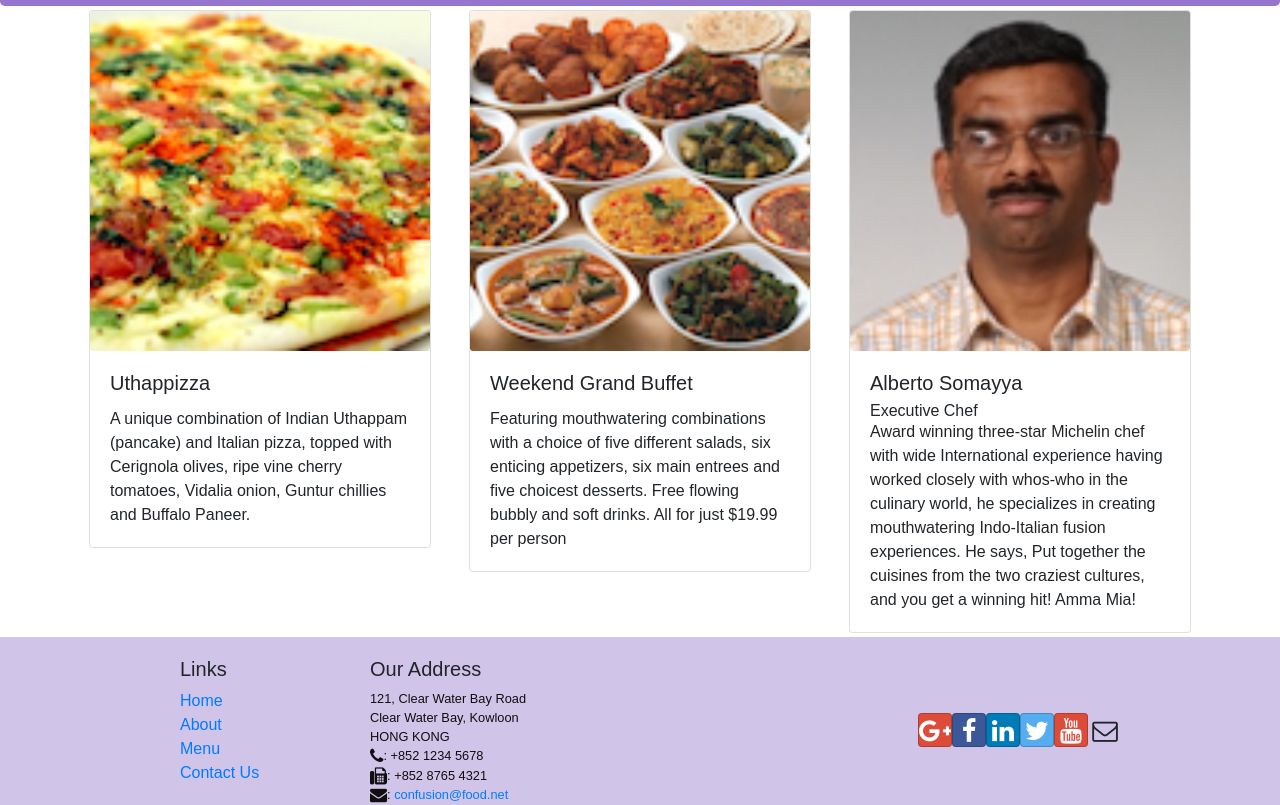
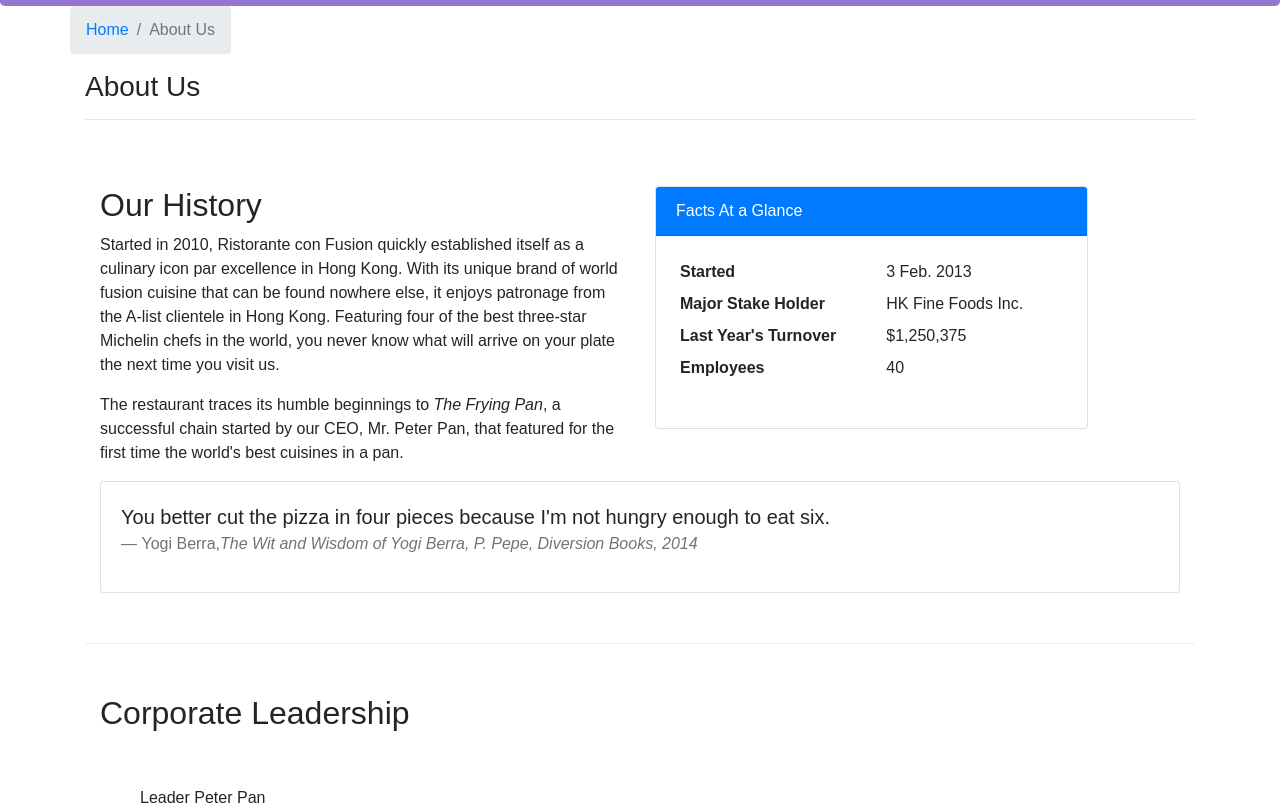
Before and after one commit to pakanyizi/coursera, a React (Create React App) app: page /aboutus in a window 1280 px wide. Before the commit this address led to /home. Shown: the part 336-1141 px from the top of the page. Built offline with nearby package versions, Linux system fonts and the light colour scheme.

Commit message:
started on About Assingment

```diff
--- /dev/null
+++ b/src/components/AboutComponent.js
@@ -0,0 +1,77 @@
+import React from 'react';
+import { Breadcrumb, BreadcrumbItem, Card, CardBody, CardHeader, Media } from 'reactstrap';
+import { Link } from 'react-router-dom';
+
+function About(props) {
+
+    const leaders = props.leaders.map((leader) => {
+        return (
+            <p>Leader {leader.name}</p>
+        );
+    });
+
+    return(
+        <div className="container">
+            <div className="row">
+                <Breadcrumb>
+                    <BreadcrumbItem><Link to="/home">Home</Link></BreadcrumbItem>
+                    <BreadcrumbItem active>About Us</BreadcrumbItem>
+                </Breadcrumb>
+                <div className="col-12">
+                    <h3>About Us</h3>
+                    <hr />
+                </div>
+            </div>
+            <div className="row row-content">
+                <div className="col-12 col-md-6">
+                    <h2>Our History</h2>
+                    <p>Started in 2010, Ristorante con Fusion quickly established itself as a culinary icon par excellence in Hong Kong. With its unique brand of world fusion cuisine that can be found nowhere else, it enjoys patronage from the A-list clientele in Hong Kong.  Featuring four of the best three-star Michelin chefs in the world, you never know what will arrive on your plate the next time you visit us.</p>
+                    <p>The restaurant traces its humble beginnings to <em>The Frying Pan</em>, a successful chain started by our CEO, Mr. Peter Pan, that featured for the first time the world's best cuisines in a pan.</p>
+                </div>
+                <div className="col-12 col-md-5">
+                    <Card>
+                        <CardHeader className="bg-primary text-white">Facts At a Glance</CardHeader>
+                        <CardBody>
+                            <dl className="row p-1">
+                                <dt className="col-6">Started</dt>
+                                <dd className="col-6">3 Feb. 2013</dd>
+                                <dt className="col-6">Major Stake Holder</dt>
+                                <dd className="col-6">HK Fine Foods Inc.</dd>
+                                <dt className="col-6">Last Year's Turnover</dt>
+                                <dd className="col-6">$1,250,375</dd>
+                                <dt className="col-6">Employees</dt>
+                                <dd className="col-6">40</dd>
+                            </dl>
+                        </CardBody>
+                    </Card>
+                </div>
+                <div className="col-12">
+                    <Card>
+                        <CardBody className="bg-faded">
+                            <blockquote className="blockquote">
+                                <p className="mb-0">You better cut the pizza in four pieces because
+                                    I'm not hungry enough to eat six.</p>
+                                <footer className="blockquote-footer">Yogi Berra,
+                                <cite title="Source Title">The Wit and Wisdom of Yogi Berra,
+                                    P. Pepe, Diversion Books, 2014</cite>
+                                </footer>
+                            </blockquote>
+                        </CardBody>
+                    </Card>
+                </div>
+            </div>
+            <div className="row row-content">
+                <div className="col-12">
+                    <h2>Corporate Leadership</h2>
+                </div>
+                <div className="col-12">
+                    <Media list>
+                        {leaders}
+                    </Media>
+                </div>
+            </div>
+        </div>
+    );
+}
+
+export default About;
--- a/src/components/ContactComponent.js
+++ b/src/components/ContactComponent.js
@@ -1,8 +1,20 @@
 import React from 'react';
+import {  Breadcrumb,BreadcrumbItem} from "reactstrap";
+import {Link} from 'react-router-dom'
 
 function Contact(props) {
     return(
         <div className="container">
+        <div className="row">
+                <Breadcrumb>
+                    <BreadcrumbItem><Link to="/home">Home</Link></BreadcrumbItem>
+                    <BreadcrumbItem active>Contact Us</BreadcrumbItem>
+                </Breadcrumb>
+                <div className="col-12">
+                    <h3>Contact Us</h3>
+                    <hr />
+                </div>
+            </div>
             <div className="row row-content">
                 <div className="col-12">
                 <h3>Location Information</h3>
--- a/src/components/DishdetailComponent.js
+++ b/src/components/DishdetailComponent.js
@@ -1,10 +1,11 @@
 import React from 'react'
 import { Card, CardImg,  CardText, CardBody,
-    CardTitle } from 'reactstrap';
+    CardTitle, Breadcrumb, BreadcrumbItem } from 'reactstrap';
+import {Link} from 'react-router-dom'
 
-const RenderDish = ({dish}) => {
-    if (dish!= null)
+function RenderDish({dish}) {
             return(
+                <div className="col-12 col-md-5 m-1">
                 <Card>
                     <CardImg top src={dish.image} alt={dish.name} />
                     <CardBody>
@@ -13,22 +14,26 @@
                       </CardText>
                     </CardBody>
                 </Card>
-            );
-        else
+                </div>
+            ) }
+
+const RenderComments = ({comments}) => {
+    if (comments!= null)
             return(
-                <div></div>
-            );
-}
-
-const RenderComments = ({comment}) => {
-    if (comment!= null)
-            return(
+                <div className="col-12 col-md-5
+                m-1">
+                <h4>Comments</h4>
                 <ul className='list-unstyled'>
-                     {comment.comments.map((comment)=> <li key={comment.id}>{comment.comment} <br></br>
-            <p>--{comment.author} {new Intl.DateTimeFormat('en-US', { year: 'numeric', month: 'short', day: '2-digit'}).format(new Date(Date.parse(comment.date)))}</p>
-            </li>)}
-
-                </ul>
+                     {comments.map((comment)=> {
+                         return (
+                            <li key={comment.id}>
+                             <p>{comment.comment} </p><br></br>
+                            <p>--{comment.author} {new Intl.DateTimeFormat('en-US', { year: 'numeric', month: 'short', day: '2-digit'}).format(new Date(Date.parse(comment.date)))}</p>
+                            </li>)
+                       }
+                         )}
+                         </ul>
+            </div>
             );
         else
             return(
@@ -38,29 +43,33 @@
 
 
 
-
-
-
-
-const DishdetailComponent = (props) => {
-
-    console.log(props.comments)
+const DishDetail = (props) => {
+ if (props.dish !=null)
     return (
         <div className="container">
+        <div className="row">
+        {console.log(props)}
+                <Breadcrumb>
+                    <BreadcrumbItem><Link to="/menu">Menu</Link></BreadcrumbItem>
+                    <BreadcrumbItem active>{props.dish[0].name}</BreadcrumbItem>
+                </Breadcrumb>
+                <div className="col-12">
+                    <h3>{props.dish[0].name}</h3>
+                    <hr />
+                </div>
+            </div>
         <div className='row'>
-         <div  className="col-12 col-md-5 m-1 food-detail">
-         <RenderDish dish={props.dish}/>
-        </div>
-        <div  className="col-12 col-md-5 m-1 food-detail">
-        <h4>comments</h4>
-        <RenderComments comment={props.dish}/>
+         <RenderDish dish={props.dish[0]}/>
+        <RenderComments comments={props.comments}/>
         </div>
         </div>
-      </div>
-
+  )
+ else
+    return(
+        <div></div>
     )
 }
 
 
 
-export default DishdetailComponent
+export default DishDetail;
--- a/src/components/MainComponent.js
+++ b/src/components/MainComponent.js
@@ -5,6 +5,7 @@
 import Footer from "./FooterComponent";
 import Home from './HomeComponent'
 import Contact from './ContactComponent'
+import About from './AboutComponent'
 import { DISHES } from '../shared/dishes';
 import { COMMENTS } from '../shared/comments';
 import { PROMOTIONS } from '../shared/promotions';
@@ -25,8 +26,8 @@
     };
   }
 
+  render() {
 
-  render() {
     const HomePage =()=>{
       return(
         <Home
@@ -36,13 +37,25 @@
         />
       )
     }
+
+    const DishWithId = ({match})=>{
+      return(
+        <DishDetail dish={this.state.dishes.filter((dish)=> dish.id=== parseInt(match.params.dishId,10))}
+        comments={this.state.comments.filter((comment)=> comment.dishId=== parseInt(match.params.dishId,10))}
+        />
+      )
+    }
+
     return (
       <div>
         <Header/>
         <Switch>
               <Route path='/home' component={HomePage} />
               <Route exact path='/menu' component={() => <Menu dishes={this.state.dishes} />} />
+              <Route path='/menu/:dishId' component={DishWithId}/>
+              <Route exact path='/aboutus' component={() => <About leaders={this.state.leaders} />} />
               <Route exact path='/contactus' component={Contact}/>
+
               <Redirect to="/home" />
           </Switch>
 
--- a/src/components/MenuComponent.js
+++ b/src/components/MenuComponent.js
@@ -1,16 +1,19 @@
 import React from 'react';
 import { Card, CardImg, CardImgOverlay, CardText, CardBody,
-  CardTitle } from 'reactstrap';
+  CardTitle , Breadcrumb, BreadcrumbItem} from 'reactstrap';
+
+  import { Link } from "react-router-dom";
 
 
   const RenderMenuItem = ({dish, onClick}) => {
     return (
-     <Card
-        onClick={() => onClick(dish.id)}>
+     <Card>
+         <Link to={`/menu/${dish.id}`}>
         <CardImg width="100%" src={dish.image} alt={dish.name} />
         <CardImgOverlay>
             <CardTitle>{dish.name}</CardTitle>
         </CardImgOverlay>
+        </Link>
       </Card>
       );
 }
@@ -19,13 +22,23 @@
     const menu = props.dishes.map((dish) => {
         return (
           <div  className="col-12 col-md-5 m-1" key={dish.id}>
-            <RenderMenuItem dish={dish} onClick={props.onClick}/>
+            <RenderMenuItem dish={dish}/>
           </div>
         );
     });
 
     return (
         <div className="container">
+            <div className="row">
+                <Breadcrumb>
+                <BreadcrumbItem><Link to='/home'>Home</Link></BreadcrumbItem>
+                <BreadcrumbItem active>Menu</BreadcrumbItem>
+                </Breadcrumb>
+                <div className="col-12">
+                <h3>Menu</h3>
+                <hr/>
+                </div>
+            </div>
             <div className="row">
                 {menu}
             </div>
```
